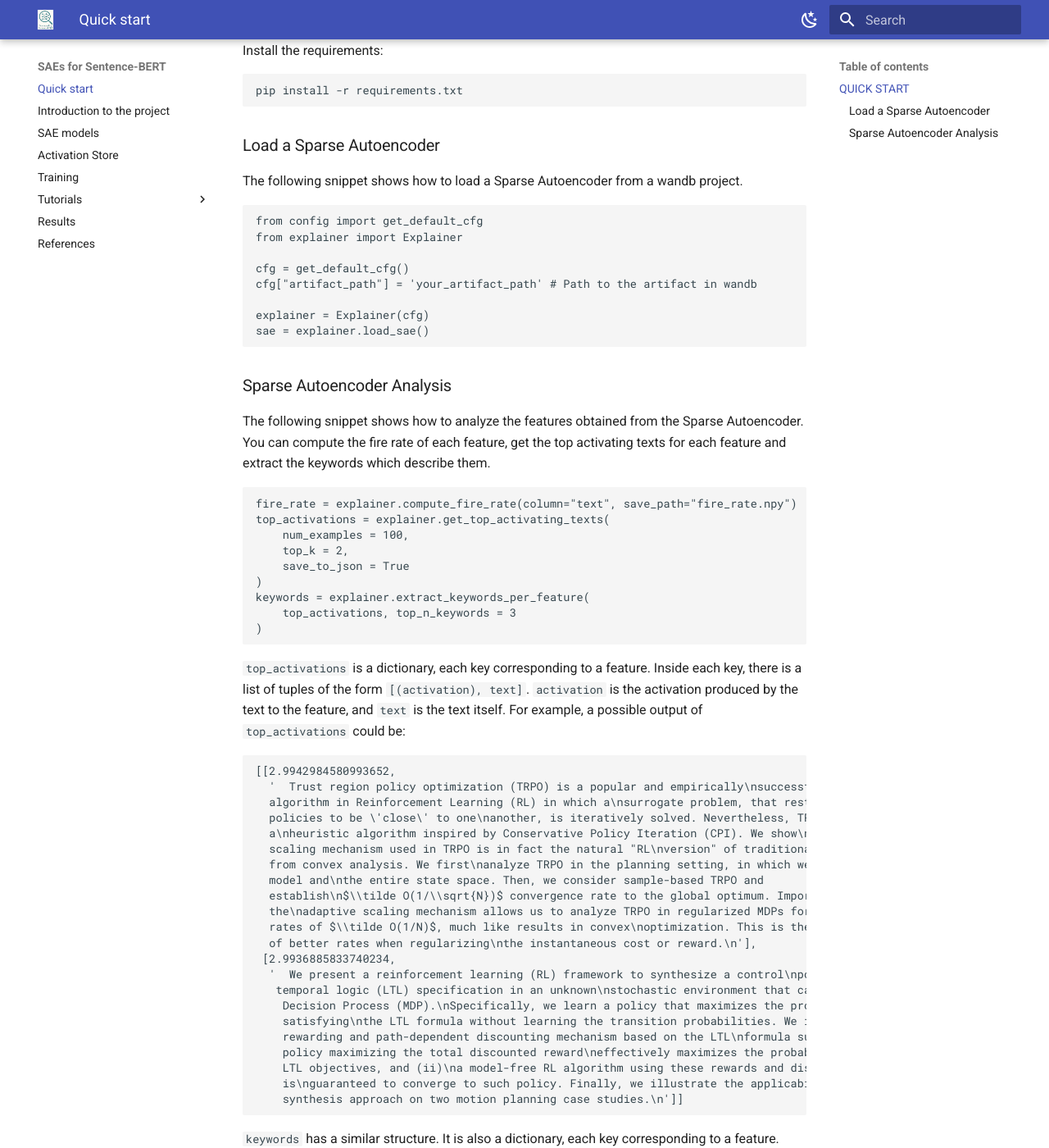
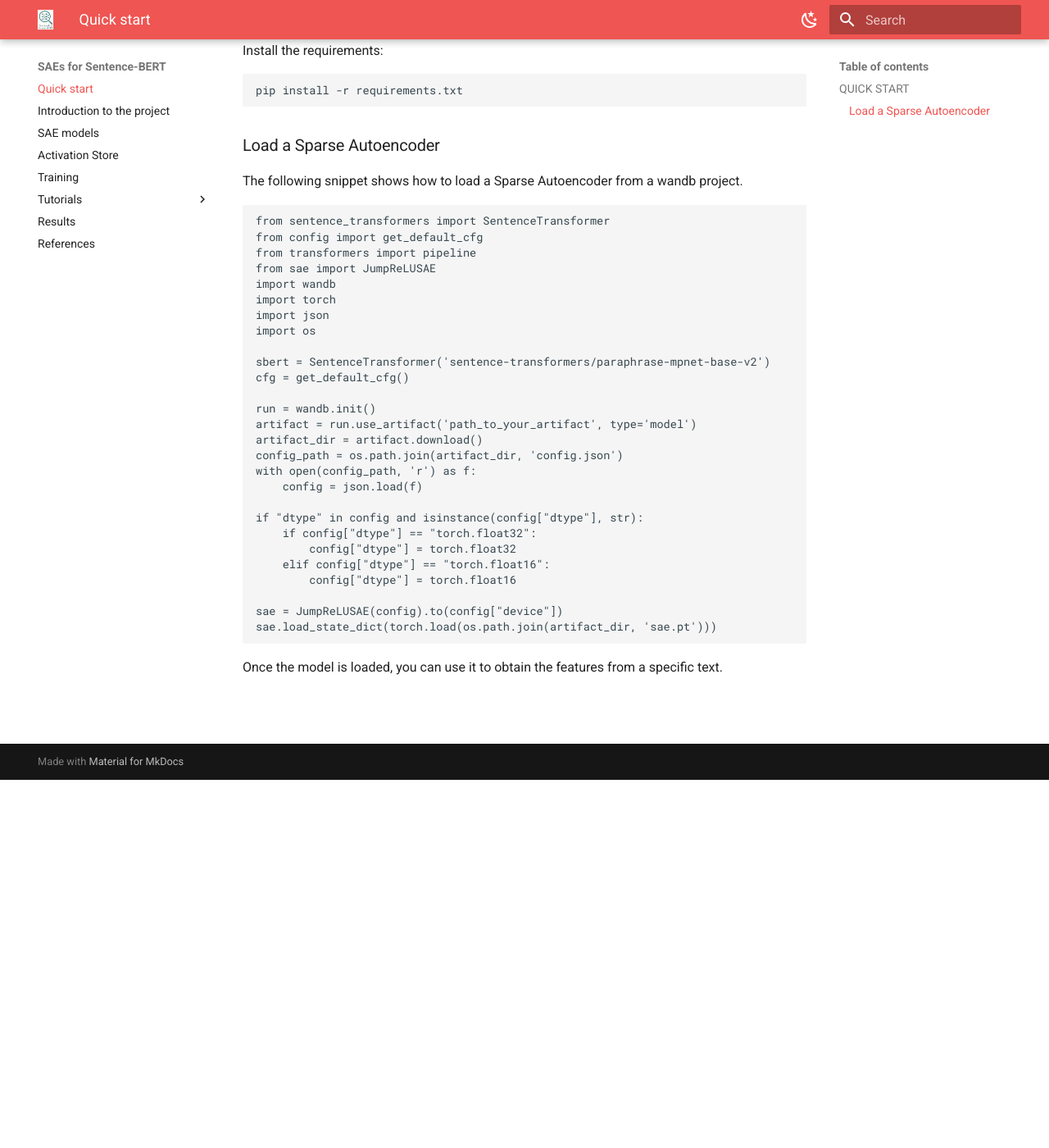
Before and after one commit to Yb1ku/SAEs-for-Sentence-BERT, an MkDocs documentation site: the page built from docs/index.md, in a window 1280 px wide and 1400 px high, scrolled down 449 px. Shown: the whole window at 82% size. Built offline with MkDocs 1.6.1 and Material for MkDocs 9.7.7, drawn with Linux system fonts in a browser that asks for light colours; some of the changed text lies outside the part shown.

Commit message:
Documentation update

````diff
--- a/docs/index.md
+++ b/docs/index.md
@@ -16,65 +16,32 @@ pip install -r requirements.txt
 ### Load a Sparse Autoencoder
 The following snippet shows how to load a Sparse Autoencoder from a wandb project.
 ```python
+from sentence_transformers import SentenceTransformer
 from config import get_default_cfg
-from explainer import Explainer
+from transformers import pipeline
+from sae import JumpReLUSAE
+import wandb
+import torch
+import json
+import os
 
+sbert = SentenceTransformer('sentence-transformers/paraphrase-mpnet-base-v2')
 cfg = get_default_cfg()
-cfg["artifact_path"] = 'your_artifact_path' # Path to the artifact in wandb
 
-explainer = Explainer(cfg)
-sae = explainer.load_sae()
+run = wandb.init()
+artifact = run.use_artifact('path_to_your_artifact', type='model')
+artifact_dir = artifact.download()
+config_path = os.path.join(artifact_dir, 'config.json')
+with open(config_path, 'r') as f:
+    config = json.load(f)
+
+if "dtype" in config and isinstance(config["dtype"], str):
+    if config["dtype"] == "torch.float32":
+        config["dtype"] = torch.float32
+    elif config["dtype"] == "torch.float16":
+        config["dtype"] = torch.float16
+
+sae = JumpReLUSAE(config).to(config["device"])
+sae.load_state_dict(torch.load(os.path.join(artifact_dir, 'sae.pt')))
 ```
-### Sparse Autoencoder Analysis
-The following snippet shows how to analyze the features obtained from the Sparse Autoencoder. You can
-compute the fire rate of each feature, get the top activating texts for each feature and extract the
-keywords which describe them.
-```python
-fire_rate = explainer.compute_fire_rate(column="text", save_path="fire_rate.npy")
-top_activations = explainer.get_top_activating_texts(
-    num_examples = 100,
-    top_k = 2,
-    save_to_json = True
-)
-keywords = explainer.extract_keywords_per_feature(
-    top_activations, top_n_keywords = 3
-)
-```
-
-`top_activations` is a dictionary, each key corresponding to a feature. Inside each key, there is a list
-of tuples of the form `[(activation), text]`. `activation` is the activation produced by the text to the
-feature, and `text` is the text itself. For example, a possible output of `top_activations` could be:
-```bash
-[[2.9942984580993652,
-  '  Trust region policy optimization (TRPO) is a popular and empirically\nsuccessful policy search
-  algorithm in Reinforcement Learning (RL) in which a\nsurrogate problem, that restricts consecutive
-  policies to be \'close\' to one\nanother, is iteratively solved. Nevertheless, TRPO has been considered
-  a\nheuristic algorithm inspired by Conservative Policy Iteration (CPI). We show\nthat the adaptive
-  scaling mechanism used in TRPO is in fact the natural "RL\nversion" of traditional trust-region methods
-  from convex analysis. We first\nanalyze TRPO in the planning setting, in which we have access to the
-  model and\nthe entire state space. Then, we consider sample-based TRPO and
-  establish\n$\\tilde O(1/\\sqrt{N})$ convergence rate to the global optimum. Importantly,
-  the\nadaptive scaling mechanism allows us to analyze TRPO in regularized MDPs for\nwhich we prove fast
-  rates of $\\tilde O(1/N)$, much like results in convex\noptimization. This is the first result in RL
-  of better rates when regularizing\nthe instantaneous cost or reward.\n'],
- [2.9936885833740234,
-  '  We present a reinforcement learning (RL) framework to synthesize a control\npolicy from a given linear
-   temporal logic (LTL) specification in an unknown\nstochastic environment that can be modeled as a Markov
-    Decision Process (MDP).\nSpecifically, we learn a policy that maximizes the probability of
-    satisfying\nthe LTL formula without learning the transition probabilities. We introduce a\nnovel
-    rewarding and path-dependent discounting mechanism based on the LTL\nformula such that (i) an optimal
-    policy maximizing the total discounted reward\neffectively maximizes the probabilities of satisfying
-    LTL objectives, and (ii)\na model-free RL algorithm using these rewards and discount factors
-    is\nguaranteed to converge to such policy. Finally, we illustrate the applicability\nof our RL-based
-    synthesis approach on two motion planning case studies.\n']]
-```
-
-`keywords` has a similar structure. It is also a dictionary, each key corresponding to a feature.
-Inside each key, there is a list of tuples of the form `[(keyword), score]`. `keyword` is the keyword itself,
-and `score` is the score of the keyword. For example, a possible output of `keywords` could be:
-```bash
-{'feature_id': 2220,
- 'keywords': [['reinforcement', 1.620540681324779],
-  ['reinforcement learning', 0.9814733623507801],
-  ['reward optimization', 0.9179529960192596]}
-```
+Once the model is loaded, you can use it to obtain the features from a specific text.
--- a/mkdocs.yml
+++ b/mkdocs.yml
@@ -3,8 +3,8 @@ theme:
   name: material
   palette:
     - scheme: default
-      primary: indigo
-      accent: indigo
+      primary: red
+      accent: lime
       toggle:
         icon: material/weather-night
         name: Switch to dark mode
````
